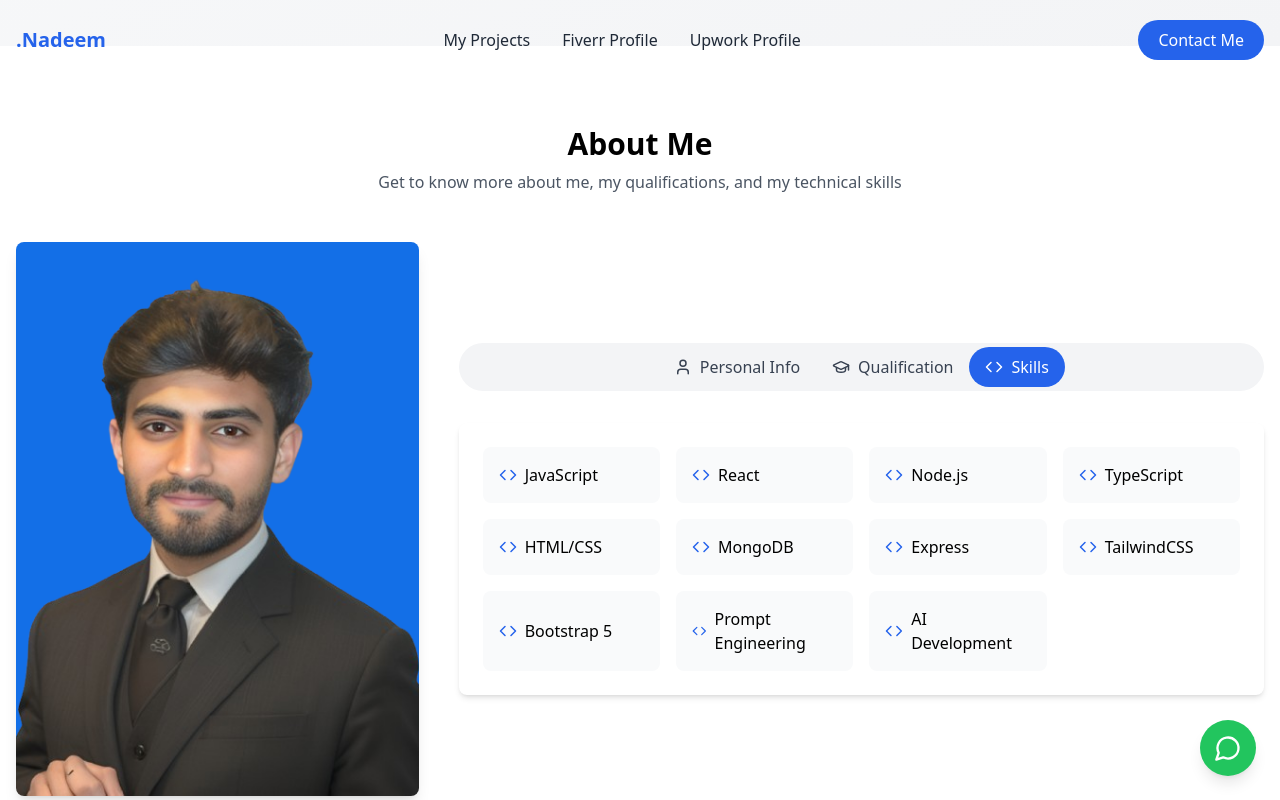
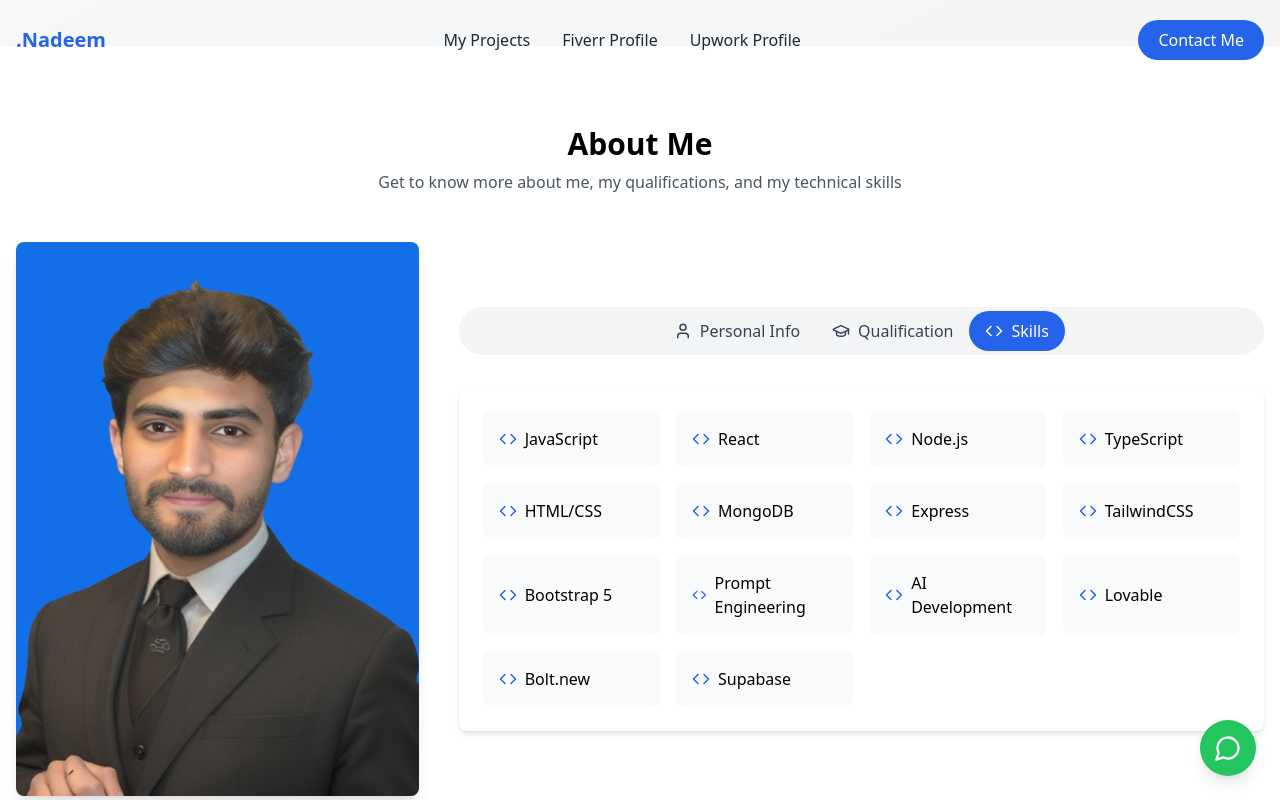
Before and after one commit to MuhammadNadeem4436/Updated-Portfolio, a React (Vite) app: page / in a window 1280 px wide. Both pictures are taken after a click on the button "Skills". Shown: the part 596-1396 px from the top of the page. Built offline with nearby package versions, Linux system fonts and the light colour scheme.

Commit message:
Updated About.tsx

```diff
--- a/src/components/About.tsx
+++ b/src/components/About.tsx
@@ -128,12 +128,12 @@ const About: React.FC = () => {
                         <p className="text-gray-500 mt-2">Leading frontend development for enterprise applications.</p>
                       </div>
 
-                      {/* <div className="relative pl-6 border-l-2 border-blue-200">
+                      <div className="relative pl-6 border-l-2 border-blue-200">
                         <div className="absolute w-4 h-4 bg-blue-600 rounded-full -left-[9px] top-0"></div>
-                        <h4 className="font-semibold">Web Developer</h4>
-                        <p className="text-gray-600 text-sm">Digital Agency • 2019 - 2021</p>
-                        <p className="text-gray-500 mt-2">Developed responsive websites for various clients.</p>
-                      </div> */}
+                        <h4 className="font-semibold">Full-Stack Developer (Vibe Coding)</h4>
+                        <p className="text-gray-600 text-sm">Fiverr 2025 to Present</p>
+                        <p className="text-gray-500 mt-2">Developed professional websites for various clients.</p>
+                      </div>
                     </div>
                   </div>
 
@@ -166,7 +166,7 @@ const About: React.FC = () => {
               {/* Skills Content */}
               {activeTab === 'skills' && (
                 <div className="grid grid-cols-2 sm:grid-cols-3 lg:grid-cols-4 gap-4">
-                  {['JavaScript', 'React', 'Node.js', 'TypeScript', 'HTML/CSS', 'MongoDB', 'Express', 'TailwindCSS', 'Bootstrap 5', 'Prompt Engineering', 'AI Development'].map((skill, index) => (
+                  {['JavaScript', 'React', 'Node.js', 'TypeScript', 'HTML/CSS', 'MongoDB', 'Express', 'TailwindCSS', 'Bootstrap 5', 'Prompt Engineering', 'AI Development', 'Lovable', 'Bolt.new', 'Supabase',].map((skill, index) => (
                     <div key={index} className="bg-gray-50 p-4 rounded-lg flex items-center">
                       <Code size={18} className="mr-2 text-blue-600" />
                       <span>{skill}</span>
```
